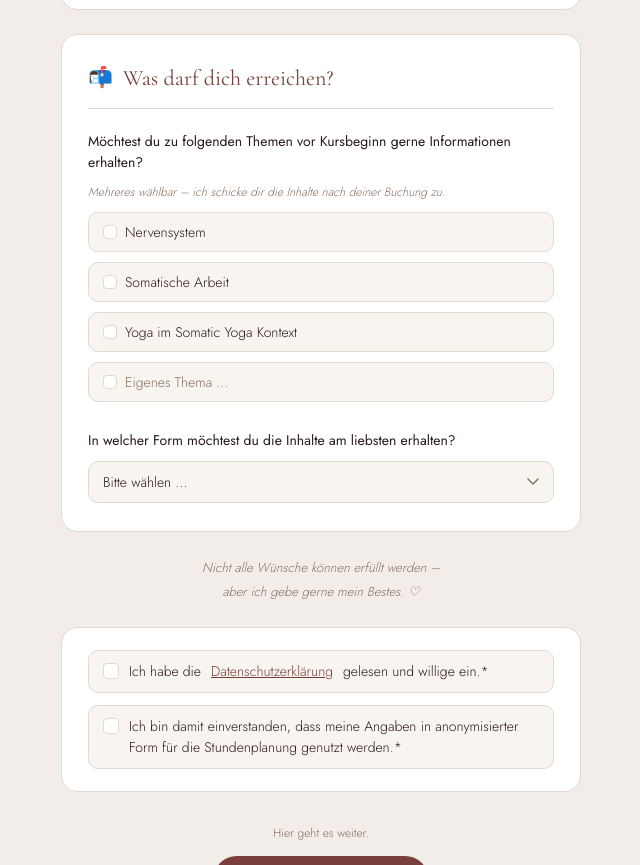
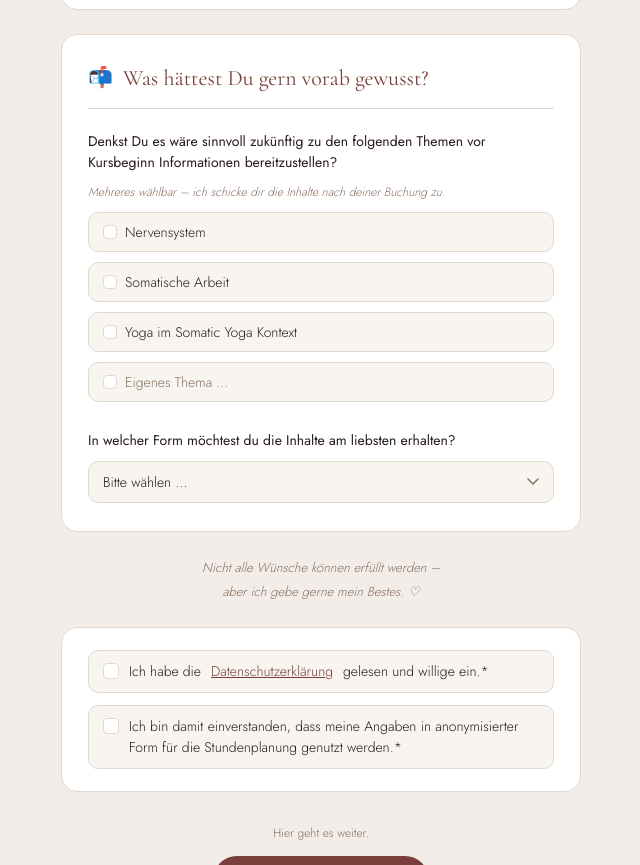
Before and after one commit to bauchbabybeckenboden-karo/Feedback-soyo-bebo, a website: page index.html in a window 1280 px wide. Shown: the part 3650-4515 px from the top of the page, without its empty margins (319-959 px from the left). Drawn offline with nearby package versions, Linux system fonts and the light colour scheme.

Commit message:
index.html aktualisieren

```diff
--- a/index.html
+++ b/index.html
@@ -767,11 +767,11 @@
       <div class="section">
         <div class="section-header">
           <div class="section-icon">📬</div>
-          <h2 class="section-title">Was darf dich erreichen?</h2>
+          <h2 class="section-title">Was hättest Du gern vorab gewusst?</h2>
         </div>
 
         <div class="question">
-          <label class="question-label">Möchtest du zu folgenden Themen vor Kursbeginn gerne Informationen erhalten?</label>
+          <label class="question-label">Denkst Du es wäre sinnvoll zukünftig zu den folgenden Themen vor Kursbeginn Informationen bereitzustellen?</label>
           <span class="question-hint">Mehreres wählbar – ich schicke dir die Inhalte nach deiner Buchung zu.</span>
           <div class="options" style="margin-top: 4px;">
             <label class="option-item checkbox">
```
